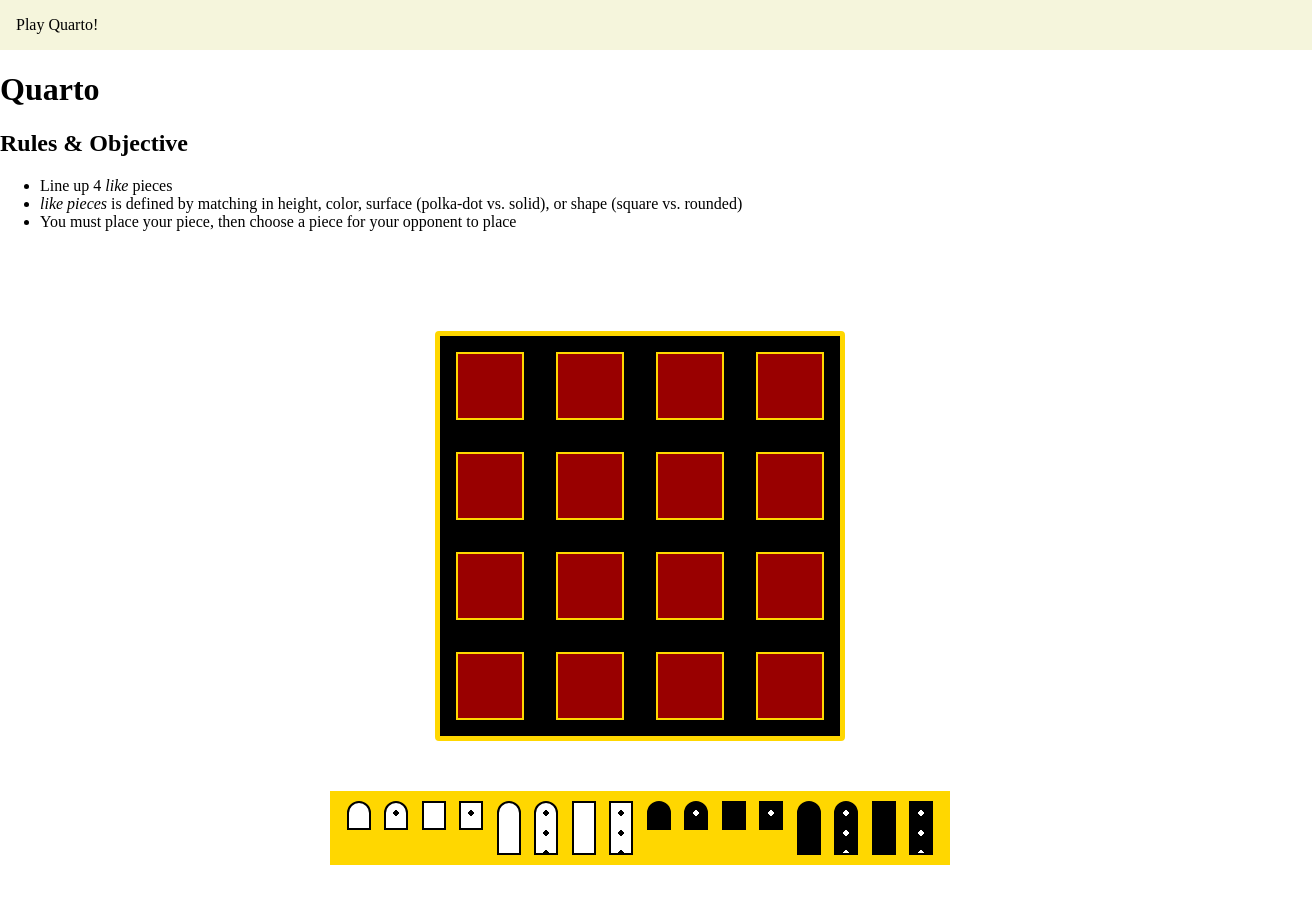
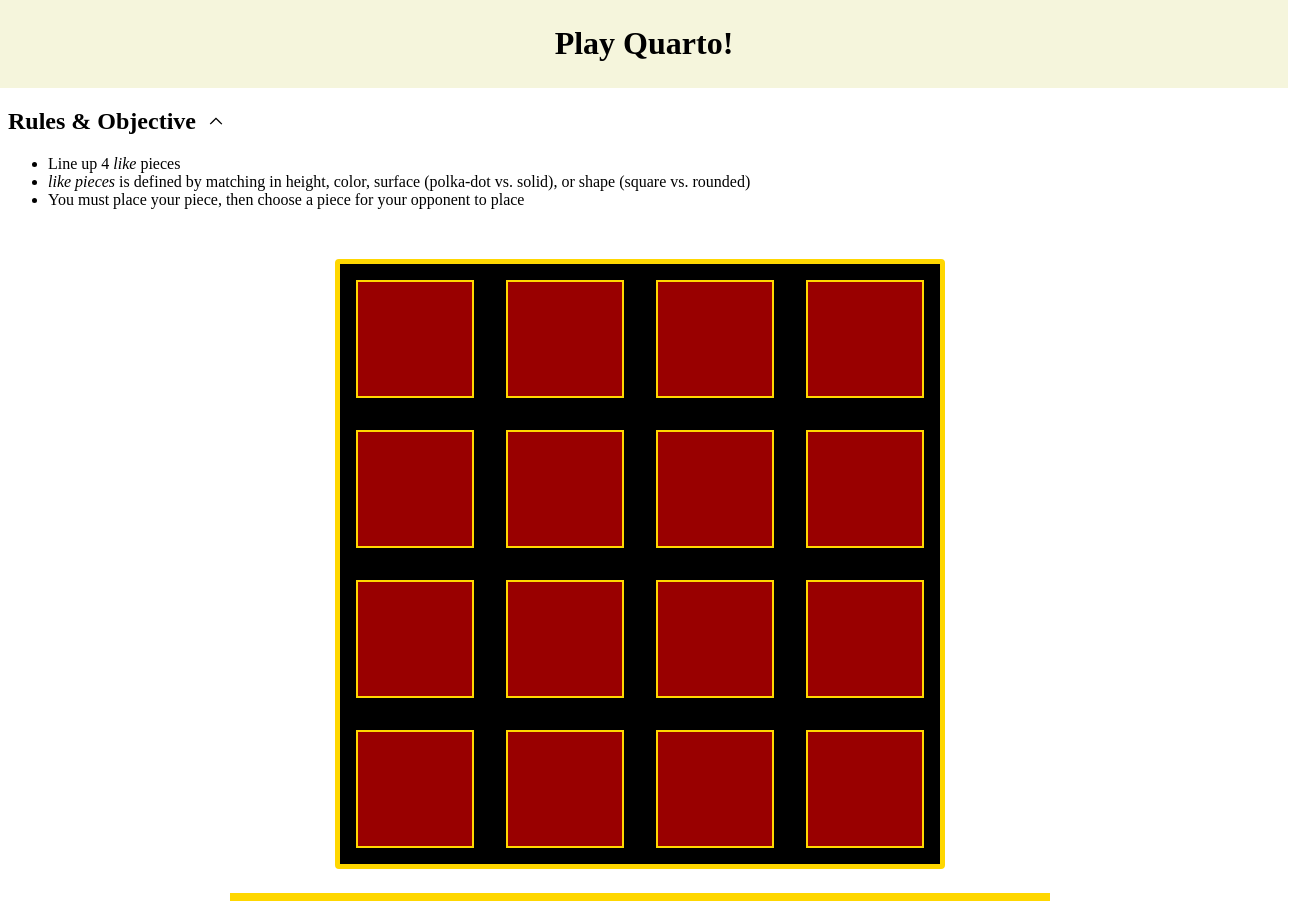
Before and after one commit to jmerz826/Quarto, a React (Vite) app: page / in a window 1280 px wide. Shown: the top 901 px of the page, 1312 px wide, since content can reach past the window. Before the commit the page ends 865 px from the top, so only its background shows below. Built offline with nearby package versions, Linux system fonts and the light colour scheme.

Commit message:
styling updates

```diff
--- a/src/components/Header.tsx
+++ b/src/components/Header.tsx
@@ -3,11 +3,16 @@ import { styled } from "styled-components";
 const StyledHeader = styled.header`
   width: 100%;
   background-color: beige;
-  padding: 1rem;
+  padding: 0.25rem;
+  text-align: center;
 `;
 
 const Header = () => {
-  return <StyledHeader>Play Quarto!</StyledHeader>;
+  return (
+    <StyledHeader>
+      <h1>Play Quarto!</h1>
+    </StyledHeader>
+  );
 };
 
 export { Header };
--- a/src/components/Home.tsx
+++ b/src/components/Home.tsx
@@ -1,6 +1,8 @@
 import { Board } from "./game/Board";
 import { useState } from "react";
 import styled from "styled-components";
+import expandIcon from "../assets/icons/down.svg";
+import classNames from "classnames";
 
 const StyledStartButton = styled.button`
   background: lightgreen;
@@ -16,26 +18,56 @@ const StyledStartButton = styled.button`
   margin-top: 50px;
 `;
 
+const StyledExpandButton = styled.button`
+  background: transparent;
+  border: none;
+  display: inline-flex;
+  align-items: center;
+  &:hover {
+    cursor: pointer;
+  }
+  img {
+    width: 1rem;
+    vertical-align: middle;
+  }
+  img.flip {
+    transform: rotateX(180deg);
+  }
+`;
+
 const Home = () => {
   const [gameStarted, setGameStarted] = useState(true);
+  const [rulesExpanded, setRulesExpanded] = useState(true);
   return (
     <main>
-      <h1>Quarto</h1>
-      <h2>Rules & Objective</h2>
+      <h2>
+        Rules & Objective{" "}
+        <StyledExpandButton
+          onClick={() => setRulesExpanded(!rulesExpanded)}
+          aria-expanded={rulesExpanded}
+        >
+          <img
+            src={expandIcon}
+            className={classNames({ flip: rulesExpanded })}
+          />
+        </StyledExpandButton>
+      </h2>
+      {rulesExpanded && (
         <ul>
           <li>
             Line up 4 <span className="italic">like</span> pieces
           </li>
           <li>
-          <span className="italic">like pieces</span> is defined by matching in
-          height, color, surface (polka-dot vs. solid), or shape (square vs.
-          rounded)
+            <span className="italic">like pieces</span> is defined by matching
+            in height, color, surface (polka-dot vs. solid), or shape (square
+            vs. rounded)
           </li>
           <li>
             You must place your piece, then choose a piece for your opponent to
             place
           </li>
         </ul>
+      )}
       {gameStarted ? (
         <Board />
       ) : (
--- a/src/components/game/Board.tsx
+++ b/src/components/game/Board.tsx
@@ -8,11 +8,11 @@ import { scanBoardForWinner } from "../../utils/helpers";
 import { ValidValue } from "./types/game";
 
 const StyledBoard = styled.div`
-  height: 400px;
+  height: 600px;
   background-color: black;
-  width: 400px;
+  width: 600px;
   margin: auto;
-  margin-top: 100px;
+  margin-top: 50px;
   border: 5px solid gold;
   border-radius: 4px;
 `;
--- a/src/components/game/Piece.tsx
+++ b/src/components/game/Piece.tsx
@@ -11,7 +11,7 @@ export interface IPiece {
 }
 
 const StyledPiece = styled.div`
-  width: 20px;
+  width: 25px;
   display: inline-block;
   border: 2px solid;
 `;
--- a/src/components/game/PiecesTray.tsx
+++ b/src/components/game/PiecesTray.tsx
@@ -5,11 +5,12 @@ import { AvailablePiecesContext, IAvailablePieces } from "./Board";
 
 const StyledPiecesTray = styled.div`
   background-color: gold;
-  width: 600px;
+  width: 800px;
   margin: auto;
-  margin-top: 50px;
+  margin-top: 24px;
   display: flex;
   justify-content: space-around;
+  align-items: baseline;
   padding: 10px;
 `;
 
--- a/src/components/game/Row.tsx
+++ b/src/components/game/Row.tsx
@@ -2,7 +2,7 @@ import styled from "styled-components";
 import { Tile } from "./Tile";
 const StyledRow = styled.div`
   width: 100%;
-  height: 100px;
+  height: 25%;
   display: flex;
 `;
 
--- a/src/components/game/Tile.tsx
+++ b/src/components/game/Tile.tsx
@@ -8,7 +8,7 @@ import { AvailablePiecesContext, IAvailablePieces } from "./Board";
 const StyledTile = styled.div`
   margin: 16px;
   background-color: rgba(255, 0, 0, 0.6);
-  width: 100px;
+  width: 125px;
   border: 2px solid gold;
   &.piece-hover {
     background-color: white;
--- a/src/index.css
+++ b/src/index.css
@@ -1,5 +1,10 @@
 body {
   margin: 0;
+}
+
+html {
+  /* prevent scrollbar from hiding and re-appearing */
+  overflow-y: scroll;
 }
 
 .italic {
@@ -17,11 +22,11 @@ body {
 }
 
 .tall {
-  height: 50px;
+  height: 100px;
 }
 
 .short {
-  height: 25px;
+  height: 50px;
 }
 
 .rounded {
@@ -30,12 +35,16 @@ body {
 }
 
 .polka-dot {
-  background-image: radial-gradient(#000000 20%, transparent 20%),
-    radial-gradient(#ffffff 20%, transparent 20%);
-  background-size: 20px 20px;
+  background-image: radial-gradient(#000000 30%, transparent 30%),
+    radial-gradient(#ffffff 30%, transparent 30%);
+  background-size: 25px 25px;
 }
 
 .polka-dot.dark {
   background-image: radial-gradient(#ffffff 20%, transparent 20%),
     radial-gradient(#000000 20%, transparent 20%);
 }
+
+main {
+  padding: 0 8px;
+}
```
Also changed, not shown: src/assets/icons/down.svg (added). Lines whose indentation alone changed are shown as unchanged.
